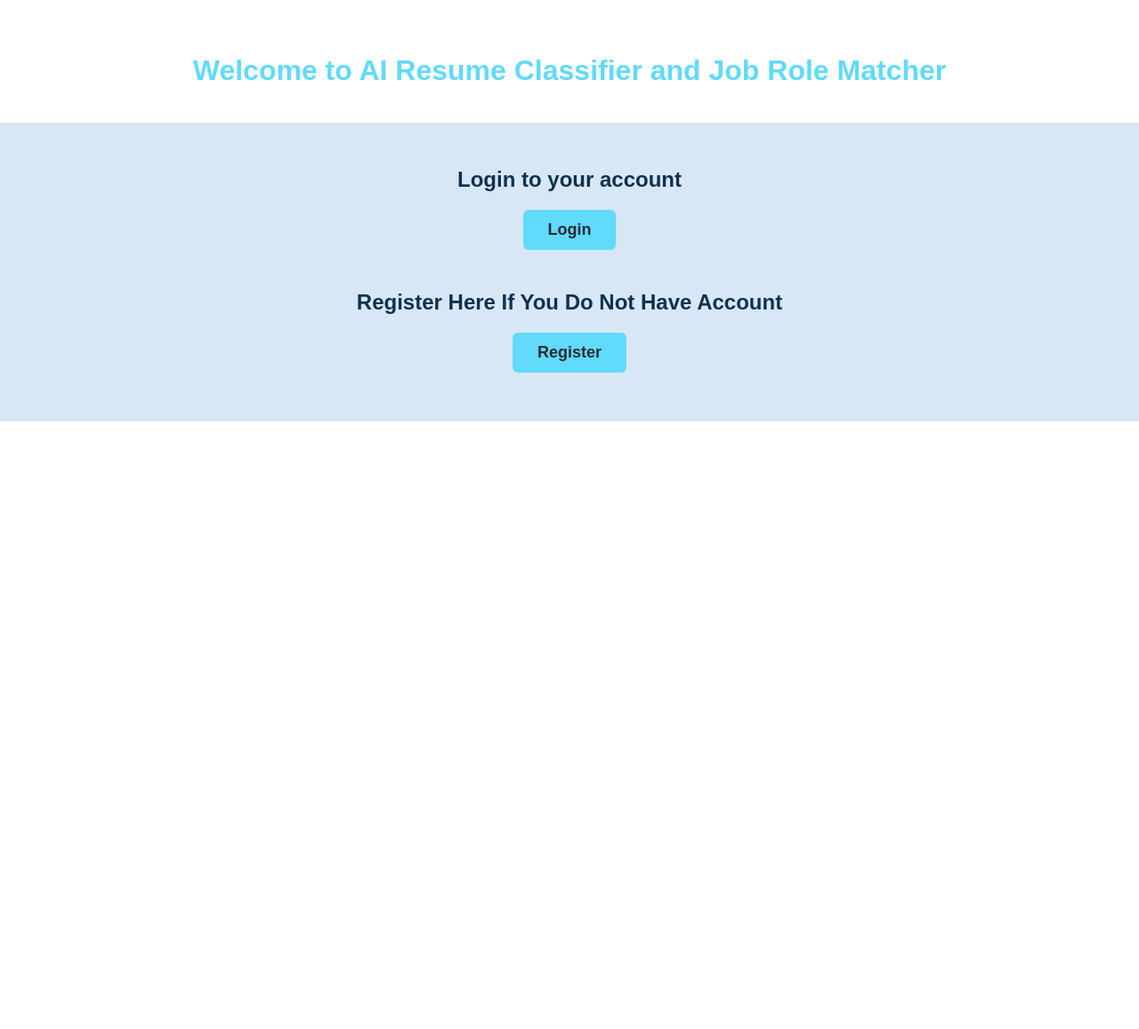
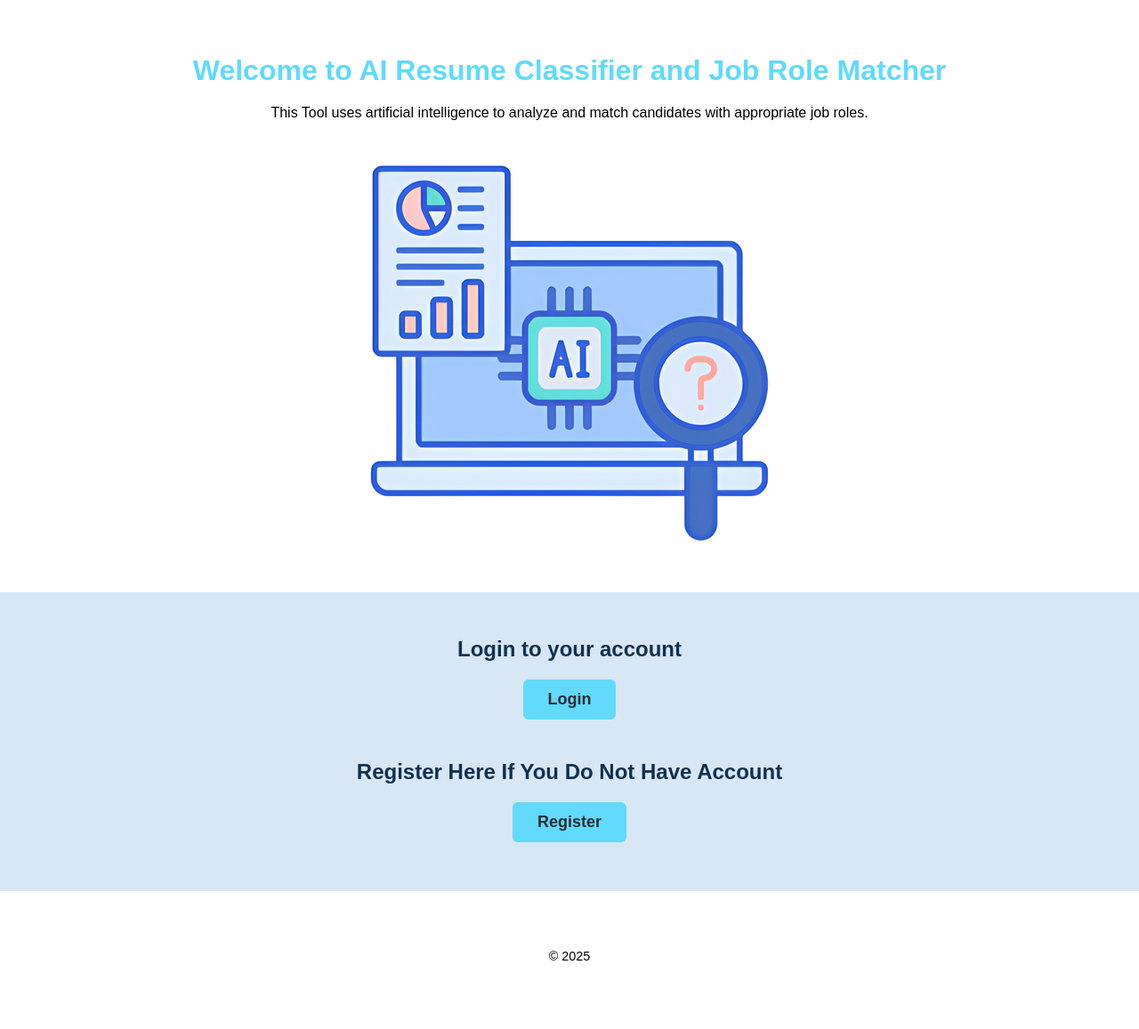
Before and after one commit to RuchiDissa/resume-classifier-ai, a Flask app: page / in a window 1280 px wide. Shown: the whole page at 89% size. Before the commit the page ends 474 px from the top, so only its background shows below. Run offline with Flask 2, Linux system fonts and the light colour scheme.

Commit message:
Update index.html

```diff
--- a/app/templates/index.html
+++ b/app/templates/index.html
@@ -1,5 +1,5 @@
 <!DOCTYPE html>
-<html>
+<html xmlns="http://www.w3.org/1999/html">
 <head>
     <title>AI Resume Classifier</title>
     <link rel="stylesheet" href="{{ url_for('static', filename='style.css') }}">
@@ -7,6 +7,9 @@
 <body>
 <div class="container">
     <h1>Welcome to AI Resume Classifier and Job Role Matcher</h1>
+    <p>This Tool uses artificial intelligence to analyze and match candidates with appropriate job roles.</p>
+
+    <img src="{{ url_for('static', filename='images/welcome.png') }}" alt="Welcome Image" class="welcome-img">
 </div>
 
 <div class="auth-container">
@@ -16,5 +19,10 @@
     <h2>Register Here If You Do Not Have Account</h2>
     <a href="/register" class="btn">Register</a>
 </div>
+
+<footer>
+  <p>&copy; 2025</p>
+</footer>
+
 </body>
 </html>
```
